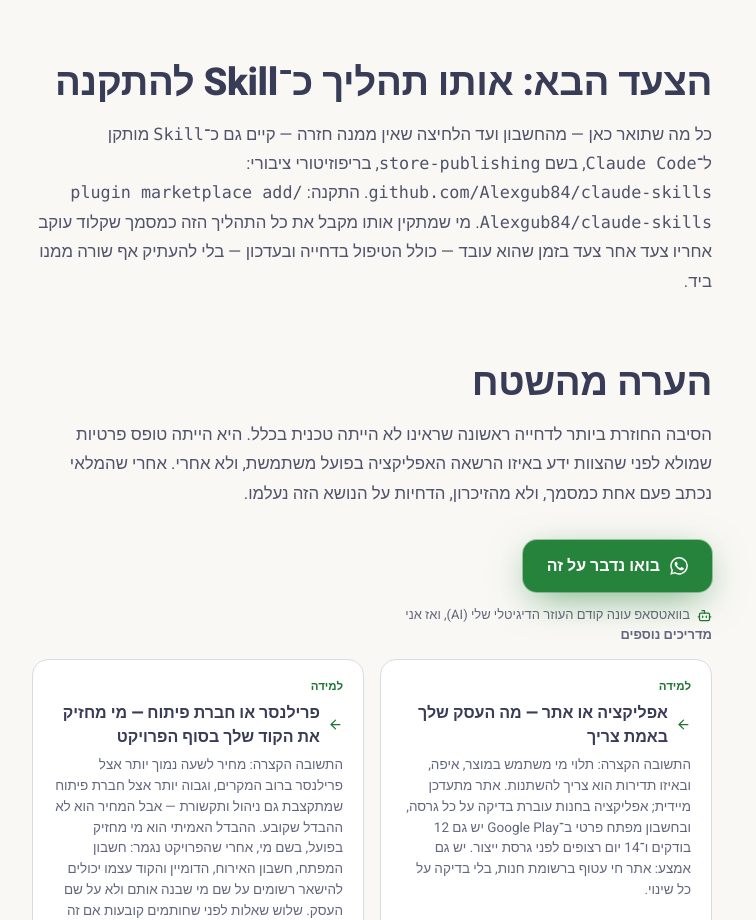
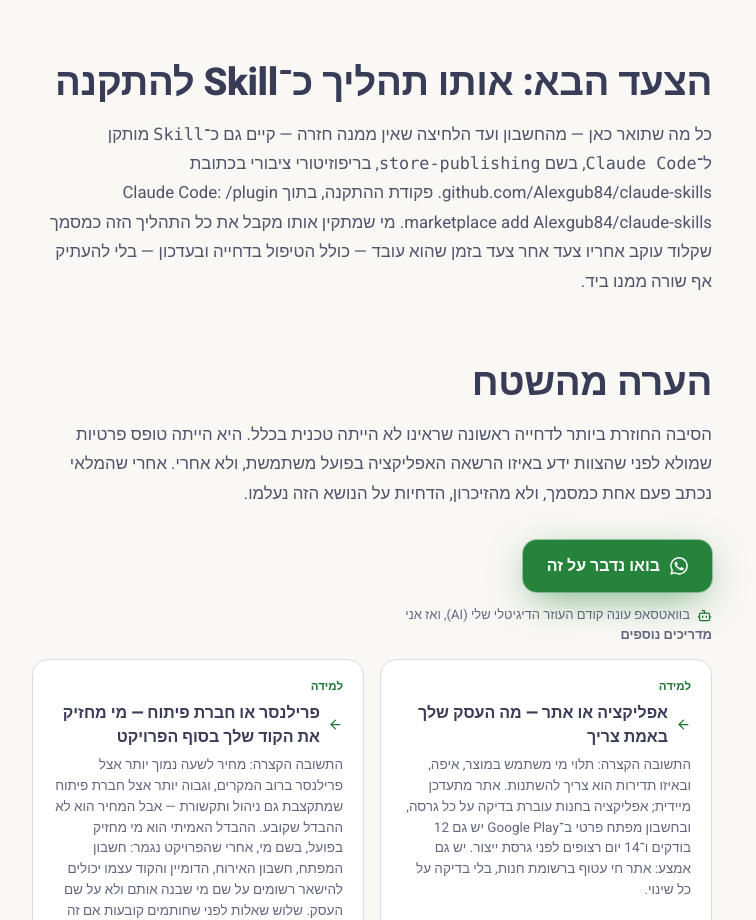
Before and after one commit to Alexgub84/handinhandai-site, an Astro site: page /articles/publish-app-to-stores in a window 1280 px wide. Shown: the part 4340-5260 px from the top of the page, without its empty margins (268-1024 px from the left). Built offline with nearby package versions, Linux system fonts and the light colour scheme; Astro itself is replaced by a stand-in of ours.

Commit message:
fix: stop the skill-handoff line overflowing on narrow screens (#147)
The install command and repo path were wrapped in single backticks,
which the article-devices rehype plugin turns into a non-wrapping
Latin-term chip (by design, for short terms like `Play Console`). A
48-character command string in that chip doesn't wrap and pushed the
page to 444px wide on a 390px viewport. Dropped the backticks on the
long command/URL so they wrap at their own word spaces; confirmed no
horizontal overflow at 390px and 1440px.

```diff
--- a/src/content/articles/publish-app-to-stores.md
+++ b/src/content/articles/publish-app-to-stores.md
@@ -86,7 +86,7 @@
 
 ## הצעד הבא: אותו תהליך כ־Skill להתקנה
 
-כל מה שתואר כאן — מהחשבון ועד הלחיצה שאין ממנה חזרה — קיים גם כ־`Skill` מותקן ל־`Claude Code`, בשם `store-publishing`, בריפוזיטורי ציבורי: `github.com/Alexgub84/claude-skills`. התקנה: `/plugin marketplace add Alexgub84/claude-skills`. מי שמתקין אותו מקבל את כל התהליך הזה כמסמך שקלוד עוקב אחריו צעד אחר צעד בזמן שהוא עובד — כולל הטיפול בדחייה ובעדכון — בלי להעתיק אף שורה ממנו ביד.
+כל מה שתואר כאן — מהחשבון ועד הלחיצה שאין ממנה חזרה — קיים גם כ־`Skill` מותקן ל־`Claude Code`, בשם `store-publishing`, בריפוזיטורי ציבורי בכתובת github.com/Alexgub84/claude-skills. פקודת ההתקנה, בתוך Claude Code: /plugin marketplace add Alexgub84/claude-skills. מי שמתקין אותו מקבל את כל התהליך הזה כמסמך שקלוד עוקב אחריו צעד אחר צעד בזמן שהוא עובד — כולל הטיפול בדחייה ובעדכון — בלי להעתיק אף שורה ממנו ביד.
 
 ## הערה מהשטח
 
```
